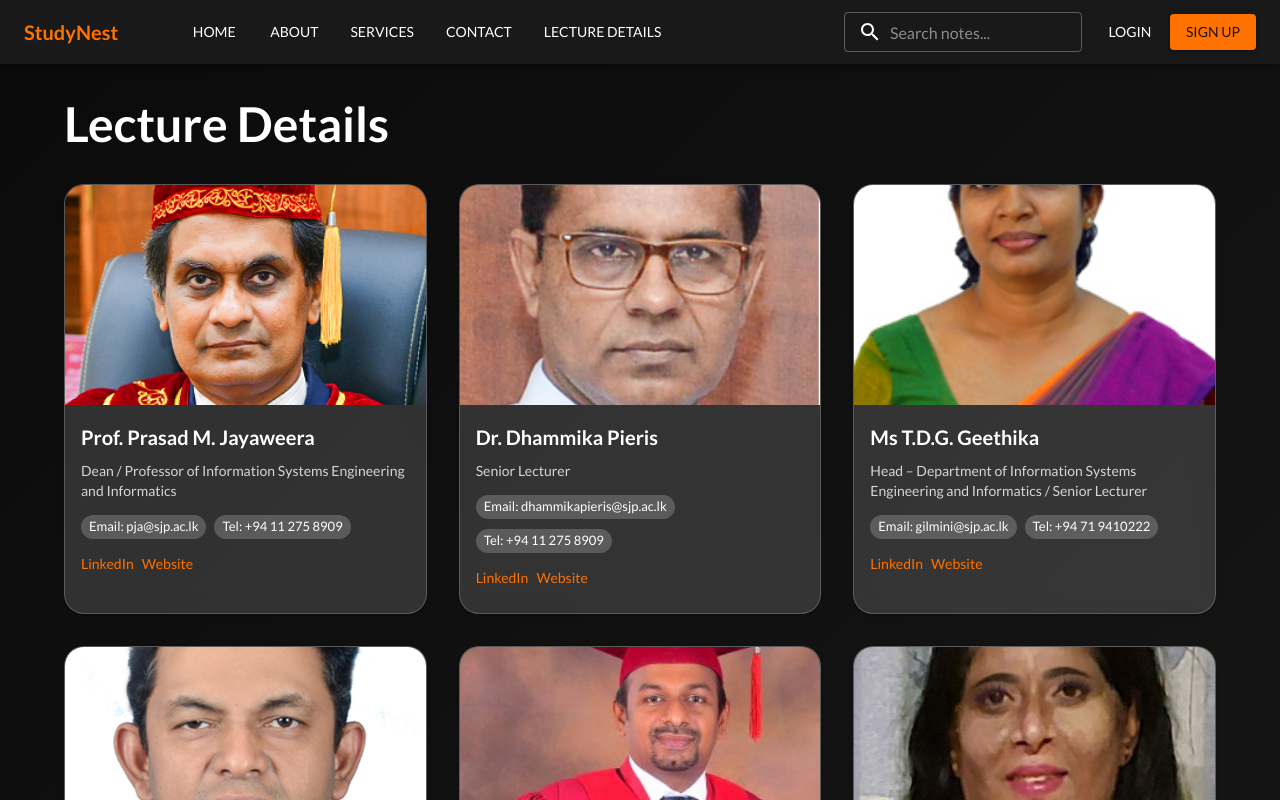
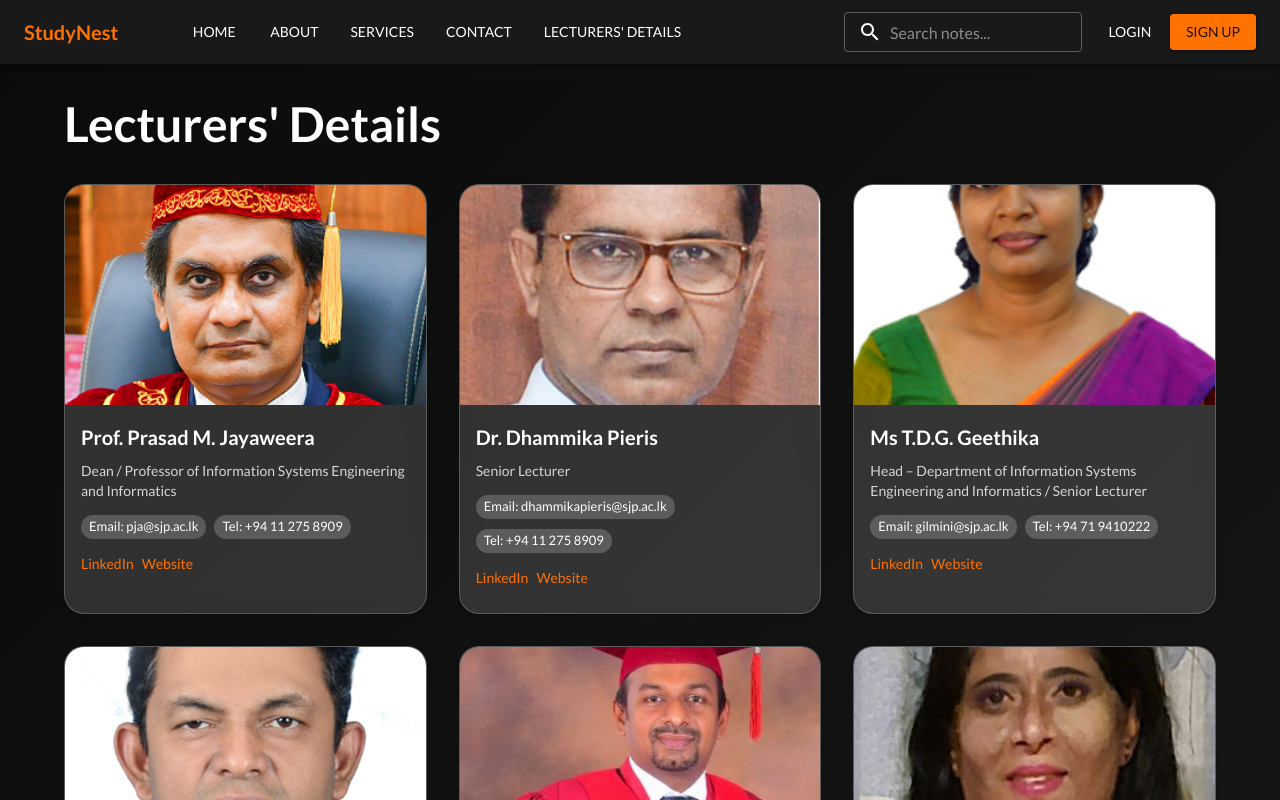
Before and after one commit to Pasindu115530/Study-nest-MERN-version, a React (Vite) app in the folder frontend/: page /lecture-details in a window 1280 px wide. Shown: the top 800 px of the page. Built offline with nearby package versions, Linux system fonts and the light colour scheme; no server answers; the HTML template or start-up script is replaced by a standard one.

Commit message:
Lecturers name changed

```diff
--- a/frontend/src/components/Navbar.jsx
+++ b/frontend/src/components/Navbar.jsx
@@ -129,7 +129,7 @@ const Navbar = () => {
               CONTACT
             </Button>
             <Button color="inherit" component={Link} to="/lecture-details">
-              LECTURE DETAILS
+              LECTURERS' DETAILS
             </Button>
           </Box>
 
@@ -374,7 +374,7 @@ const Navbar = () => {
                 <ListItemIcon>
                   <School sx={{ color: '#ff7200' }} />
                 </ListItemIcon>
-                <ListItemText primary="Lecture Details" sx={{ color: 'white' }} />
+                <ListItemText primary="Lecturers' Details" sx={{ color: 'white' }} />
               </ListItemButton>
             </ListItem>
 
--- a/frontend/src/pages/LectureDetails.jsx
+++ b/frontend/src/pages/LectureDetails.jsx
@@ -118,7 +118,7 @@ const LectureDetails = () => {
     <Box sx={{ minHeight: '100vh', background: 'linear-gradient(135deg, #0b0b0b 0%, #1a1a1a 100%)', py: 4 }}>
       <Container maxWidth="lg">
         <Typography variant="h3" component="h1" sx={{ color: 'white', mb: 4, fontWeight: 'bold' }}>
-          Lecture Details
+          Lecturers' Details
         </Typography>
 
         <Grid container spacing={4}>
```
